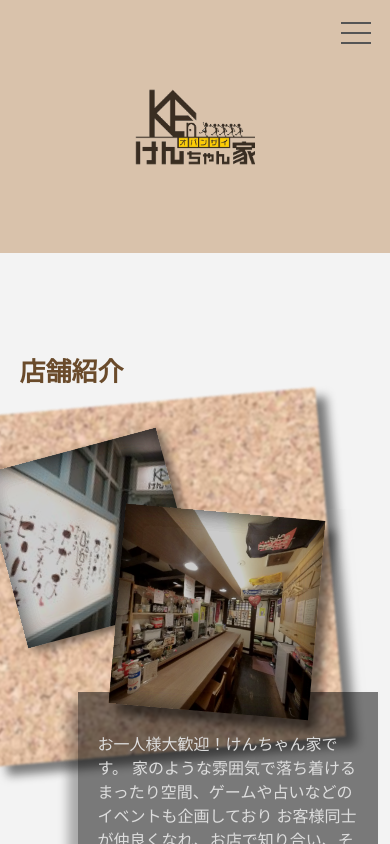
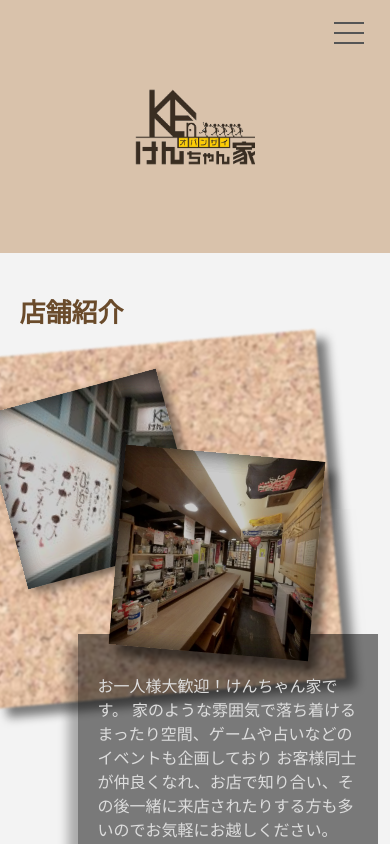
Before and after one commit to taka0614/kenchanchi, a plain HTML site: page index.html in a window 390 px wide. Shown: the top 844 px of the page. Drawn offline with nearby package versions, Linux system fonts and the light colour scheme.

Commit message:
Add files via upload

```diff
--- a/style.css
+++ b/style.css
@@ -21,7 +21,7 @@ a {
     display : block;
     position: fixed;
     z-index : 3;
-    right : 13px;
+    right : 20px;
     top   : 12px;
     width : 42px;
     height: 42px;
@@ -312,7 +312,7 @@ h1 {
 }
 
 .info {
-    margin-top: 20%;
+    margin-top: 5%;
 }
 
 .info_title {
```
